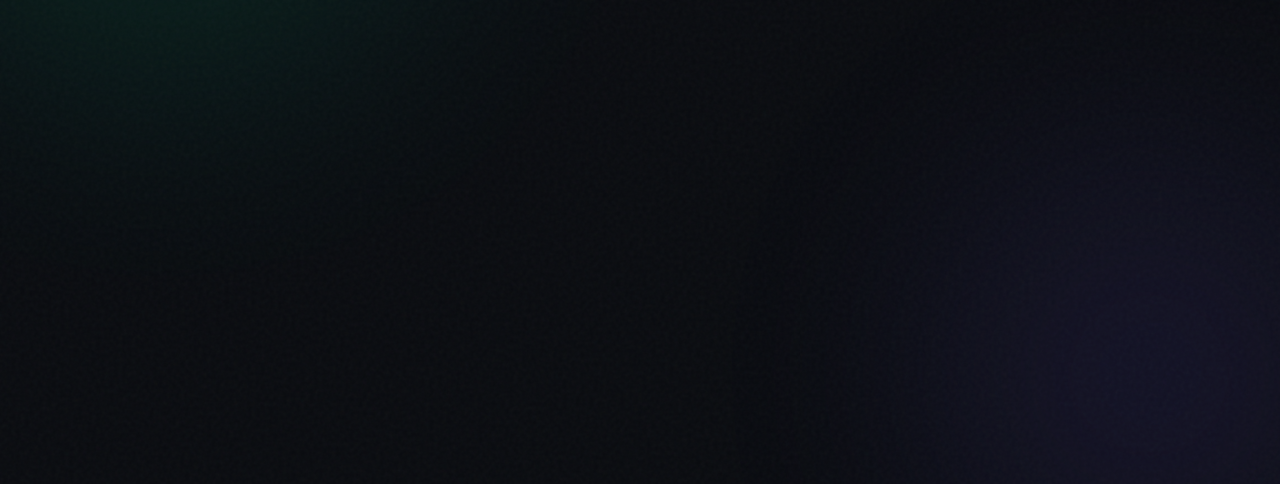
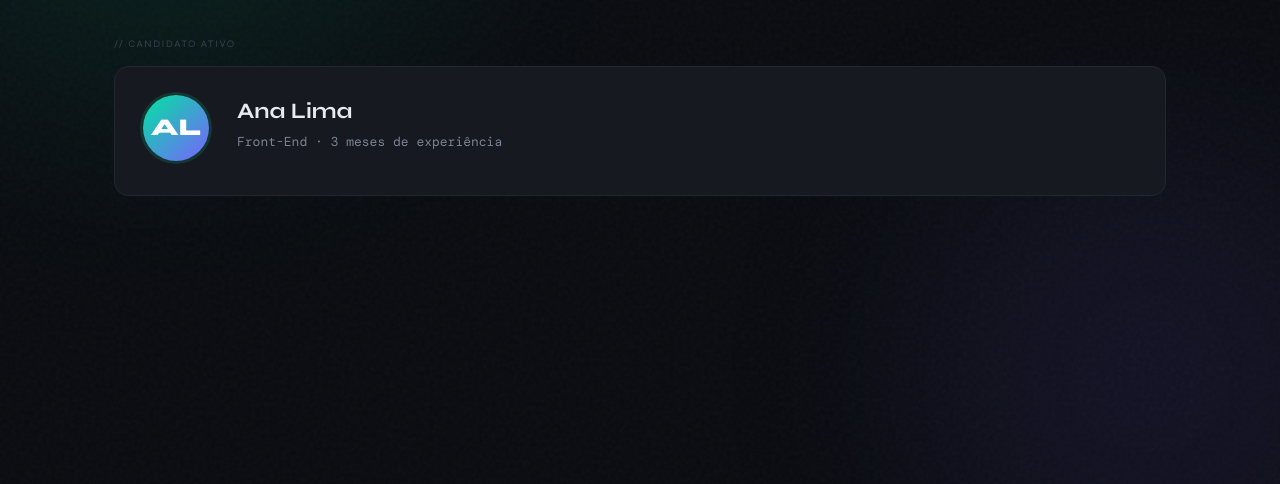
Before and after one commit to alexandredevsc/skillmatch-js, a plain HTML site: page index.html in a window 1280 px wide. Shown: the part 316-800 px from the top of the page. Drawn offline with nearby package versions, Linux system fonts and the light colour scheme; a web font is replaced by a local one.

Commit message:
feat: html - Preview do candidato

```diff
--- a/index.html
+++ b/index.html
@@ -30,3 +30,16 @@
         Front-End Júnior. Insira suas habilidades e descubra onde você se encaixa.
       </p>
     </header>
+
+    <!-- PREVIEW DO CANDIDATO -->
+    <section class="candidate-section" aria-label="Perfil do candidato">
+      <p class="section-label">// Candidato ativo</p>
+      <div class="candidate-card">
+        <div class="avatar" id="avatarEl" aria-hidden="true">AL</div>
+        <div class="candidate-info">
+          <div class="candidate-name" id="displayName">Ana Lima</div>
+          <div class="candidate-meta" id="displayMeta">Front-End · 3 meses de experiência</div>
+          <div class="skills-list" id="displaySkills"></div>
+        </div>
+      </div>
+    </section>
```
